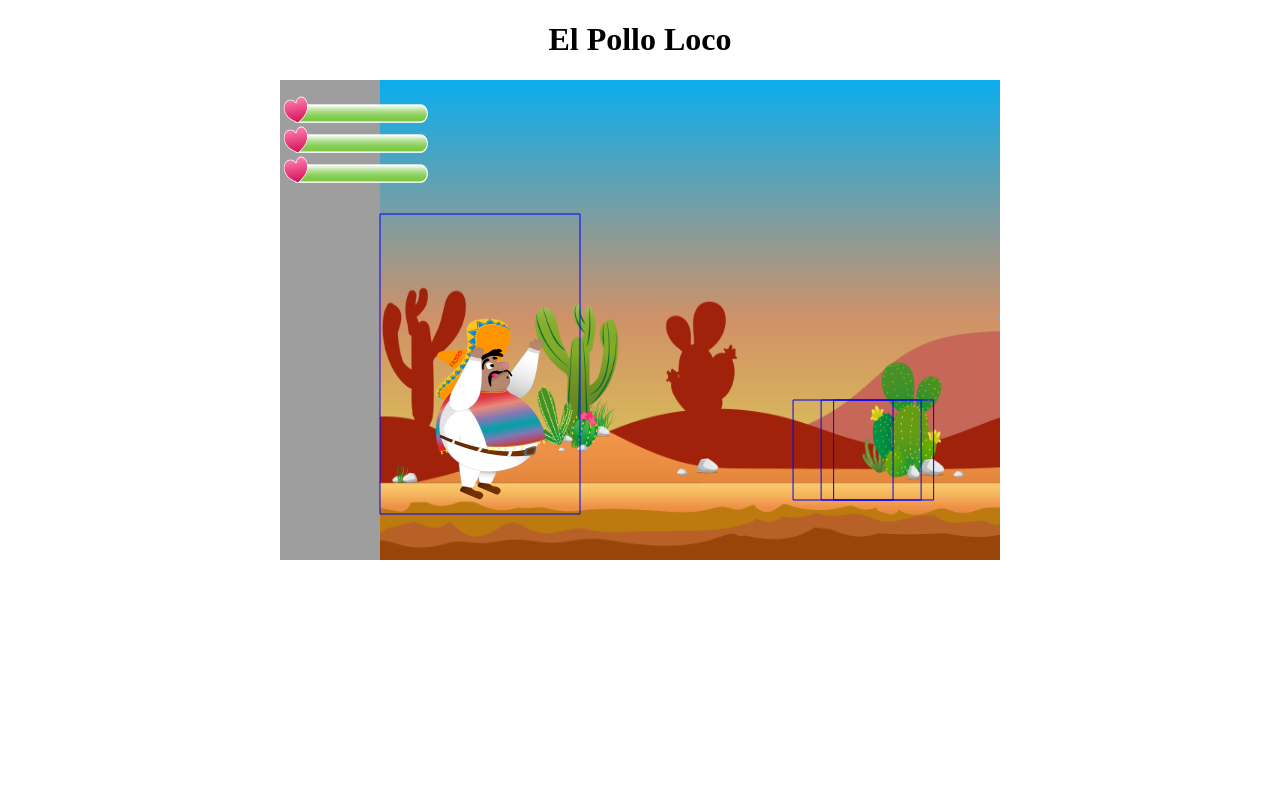
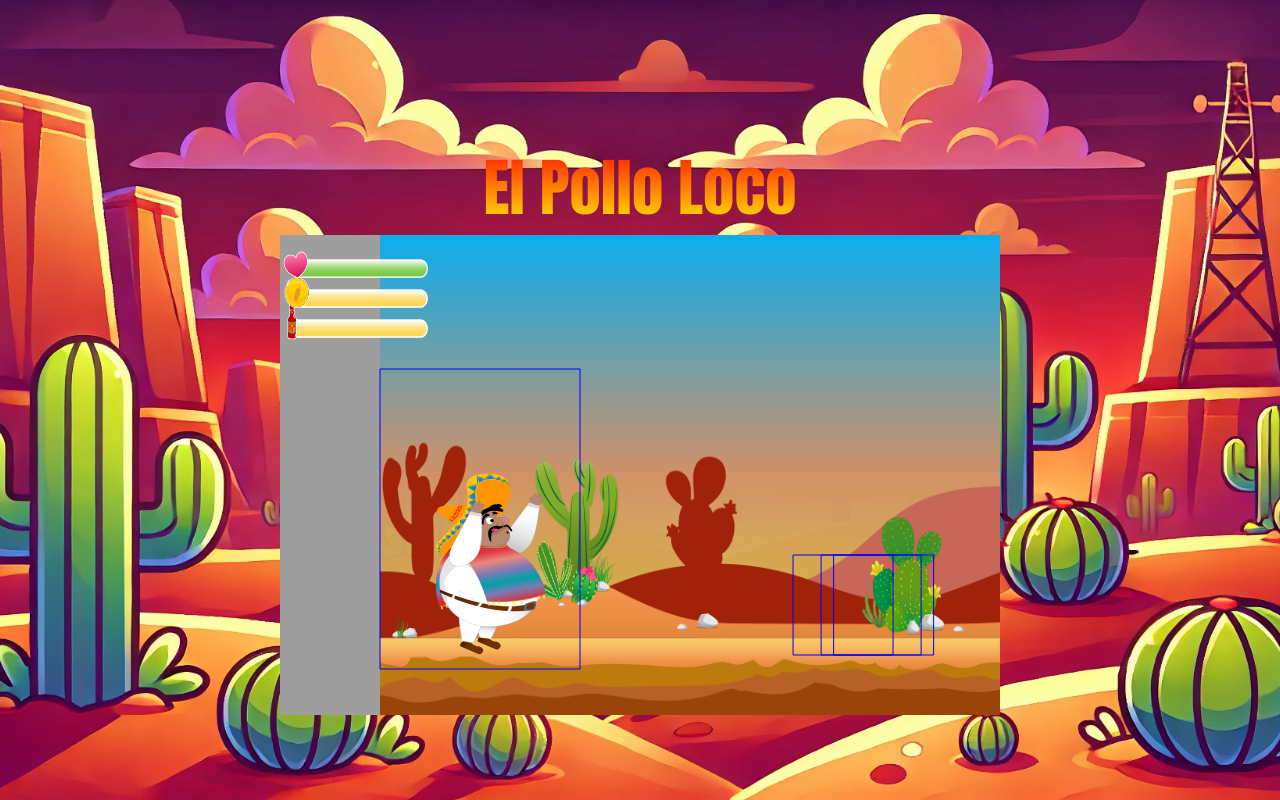
Before and after one commit to DomCamillo/El-Pollo-Loco, a plain HTML site: page index.html in a window 1280 px wide. Drawn offline with Linux system fonts and the light colour scheme; animation ran at ten frames a second.

Commit message:
StatusBar fix

```diff
--- a/index.html
+++ b/index.html
@@ -9,12 +9,14 @@
     <script src="models/drawable-object.class.js"></script>
     <script src="models/movable-object.class.js"></script>
     <script src="models/keyboard.class.js"></script>
-    <script src="models/statusbar.class.js"></script>
     <script src="models/character.class.js"></script>
+    <script src="models/statusbar-health.class.js"></script>
+    <script src="models/statusbar-coin.class.js"></script>
+    <script src="models/statusbar-bottle.class.js"></script>
     <script src="models/chicken.class.js"></script>
     <script src="models/smallChicken.class.js"></script>
     <script src="models/endboss.class.js"></script>
-    <script src="models/items.class.js"></script>
+    <script src="models/coin.class.js"></script>
     <script src="models/throwable-items.class.js"></script>
     <script src="models/cloud.class.js"></script>
     <script src="models/backdrop.class.js"></script>
@@ -25,8 +27,9 @@
 
     <script src="js/game.js"></script>
 </head>
-<body onload="init()">
-    <h1>El Pollo Loco</h1>
+<body  onload="init()">
+
+    <h1 class="title">El Pollo Loco</h1>
 
     <canvas id="canvas" width="720" height="480">
 
--- a/models/drawable-object.class.js
+++ b/models/drawable-object.class.js
@@ -36,7 +36,13 @@ class DrawableObject {
 
 
     draw(ctx){
-        ctx.drawImage(this.img, this.x, this.y, this.width, this.height);
+        try{
+            ctx.drawImage(this.img, this.x, this.y, this.width, this.height);
+        } catch(e){
+            console.log('Error loading image', e)
+            console.log('this image could not load ', this.img.src)
+        }
+
     }
 
 
--- /dev/null
+++ b/models/statusbar-bottle.class.js
@@ -0,0 +1,23 @@
+class statusBarBottles extends StatusbarHealth{
+
+
+    imagesStatsBottle = [
+        'img/7_statusbars/1_statusbar/3_statusbar_bottle/orange/0.png',
+        'img/7_statusbars/1_statusbar/3_statusbar_bottle/orange/20.png',
+        'img/7_statusbars/1_statusbar/3_statusbar_bottle/orange/40.png',
+        'img/7_statusbars/1_statusbar/3_statusbar_bottle/orange/60.png',
+        'img/7_statusbars/1_statusbar/3_statusbar_bottle/orange/80.png',
+        'img/7_statusbars/1_statusbar/3_statusbar_bottle/orange/100.png',
+    ];
+
+
+    constructor(){
+        super().loadImage(this.imagesStatsBottle[0]);
+
+        /* this.setPercentage(100,) */
+
+
+
+    }
+
+}
--- /dev/null
+++ b/models/statusbar-coin.class.js
@@ -0,0 +1,23 @@
+class StatusbarCoin extends StatusbarHealth{
+
+    imagesStatsCoin = [
+        'img/7_statusbars/1_statusbar/1_statusbar_coin/blue/0.png',
+        'img/7_statusbars/1_statusbar/1_statusbar_coin/blue/20.png',
+        'img/7_statusbars/1_statusbar/1_statusbar_coin/blue/40.png',
+        'img/7_statusbars/1_statusbar/1_statusbar_coin/blue/60.png',
+        'img/7_statusbars/1_statusbar/1_statusbar_coin/blue/80.png',
+        'img/7_statusbars/1_statusbar/1_statusbar_coin/blue/100.png',
+    ];
+
+
+
+    constructor(){
+        super().loadImage(this.imagesStatsCoin[0])
+
+
+        /* this.setPercentage(100,) */
+
+
+    }
+
+}
--- a/models/statusbar.class.js
+++ b/models/statusbar-health.class.js
@@ -1,4 +1,4 @@
-class Statusbar extends  DrawableObject {
+class StatusbarHealth extends  DrawableObject {
 
 
 
@@ -12,38 +12,20 @@ class Statusbar extends  DrawableObject {
         'img/7_statusbars/1_statusbar/2_statusbar_health/green/100.png',
     ];
 
-    imagesStatsCoin = [
-        'img/7_statusbars/1_statusbar/1_statusbar_coin/blue/0.png',
-        'img/7_statusbars/1_statusbar/1_statusbar_coin/blue/20.png',
-        'img/7_statusbars/1_statusbar/1_statusbar_coin/blue/40.png',
-        'img/7_statusbars/1_statusbar/1_statusbar_coin/blue/60.png',
-        'img/7_statusbars/1_statusbar/1_statusbar_coin/blue/80.png',
-        'img/7_statusbars/1_statusbar/1_statusbar_coin/blue/100.png',
-    ];
 
-    imagesStatsBottle = [
-        'img/7_statusbars/1_statusbar/3_statusbar_bottle/orange/0.png',
-        'img/7_statusbars/1_statusbar/3_statusbar_bottle/orange/20.png',
-        'img/7_statusbars/1_statusbar/3_statusbar_bottle/orange/40.png',
-        'img/7_statusbars/1_statusbar/3_statusbar_bottle/orange/60.png',
-        'img/7_statusbars/1_statusbar/3_statusbar_bottle/orange/80.png',
-        'img/7_statusbars/1_statusbar/3_statusbar_bottle/orange/100.png',
-    ];
 
 
 
     percentage = 100;
 
     constructor(){
-        super()
-        this.loadImages(this.imagesStatsHealth)
-        this.loadImages(this.imagesStatsCoin)
-        this.loadImages(this.imagesStatsBottle)
-        this.setPercentage(100)
+        super().loadImages(this.imagesStatsHealth);
+
+        this.setPercentage(100,)
         this.x = -100;
         this.y = 0;
-       this.width = 150;
-       this.height = 50;
+        this.width = 150;
+        this.height = 50;
 
 
     }
@@ -83,18 +65,4 @@ class Statusbar extends  DrawableObject {
 
 
     }
-
-
-
-
-
-
-
-
-
-
-
-
-
-
-}
+        }
--- a/models/world.class.js
+++ b/models/world.class.js
@@ -7,9 +7,10 @@ class World {
     camera_x = 0;
     trowableObjects = [];
 
- statusBarHealth = new Statusbar(this.iamgesStatsHealth)
- statusBarCoins = new Statusbar(this.imagesStatsCoin);
- statusBarBottles = new Statusbar(this.imagesStatsBottle);
+    bottleBar = new statusBarBottles();
+    healthBar = new StatusbarHealth();
+    coinBar = new StatusbarCoin();
+
 
 
        constructor(canvas, keyboard, ){
@@ -48,7 +49,7 @@ class World {
          if(this.character.isColliding(enemy)) {
 
            this.character.hitDetection();
-        this.statusBarHealth.setPercentage(this.character.health)
+           this.healthBar.setPercentage(this.character.health)
 
          }
         });
@@ -61,29 +62,35 @@ class World {
            this.ctx.clearRect(0, 0, this.canvas.width, this.canvas.height); // canvas wird gelöscht
            this.ctx.translate(this.camera_x, 0);
 
-           this.statusBarHealth.x = this.character.x -100;
-           this.statusBarCoins.x = this.character.x -100 ;
-           this.statusBarCoins.y = +30 ;
-           this.statusBarBottles.x = this.character.x - 100;
-           this.statusBarBottles.y =  + 60;
+
 
 
            this.addObjectsToMap(this.level.clouds);
-        this.addObjectsToMap(this.level.backdrops);// elemnte werden zum canvis hinzugefügt
+           this.addObjectsToMap(this.level.backdrops);
+           this.addToMap(this.healthBar);                                                // elemnte werden zum canvis hinzugefügt
+           this.addToMap(this.bottleBar)                                     // reih enfolge bestimmt den z-index
+           this.addToMap(this.coinBar)                                     // reih enfolge bestimmt den z-index
            this.addToMap(this.character);
-        this.addToMap(this.statusBarCoins);
-        this.addToMap(this.statusBarBottles);        // reihenfolge bestimmt den z-index
-        this.addToMap(this.statusBarHealth);
            this.addObjectsToMap(this.level.Coin);
            this.addObjectsToMap(this.level.Bottle);
            this.addObjectsToMap(this.level.enemies);
            this.ctx.translate(-this.camera_x, 0);        // Draw() wird immer aufgerufen .this kann nicht in dieser funktion verwendet
+           this.setStatusbar();
+
                                               // werden darum wird this in eine varibale geschpeichert
            let self = this;
            requestAnimationFrame(function(){
                self.draw();
            });
 
+       }
+
+       setStatusbar(){
+           this.healthBar.x = this.character.x -100;
+           this.coinBar.x = this.character.x -100 ;
+           this.coinBar.y = + 30 ;
+           this.bottleBar.x = this.character.x - 100;
+           this.bottleBar.y =  + 60;
        }
 
 
--- a/style.css
+++ b/style.css
@@ -4,9 +4,48 @@ body{
     flex-direction: column;
     align-items: center;
     margin: 0;
+    background-image: url('img/my_images/background1.webp');
+    background-size: cover;
+    background-position: center;
+    background-repeat: no-repeat;
+}
+
+.backgroundImg{
+    z-index: -1;
 }
 
 
 canvas{
+   position: relative;
+   top: 140px;
+    display: block;
     background-image: linear-gradient(rgb(10, 173, 238), rgb(209, 145, 103), rgba(221, 224, 43, 0.849));
 }
+
+.title{
+    position: relative;
+    top: 140px;
+    margin: 0;
+    font-size: 63px;
+    font-weight: bold;
+    background: linear-gradient(to bottom, red, yellow);
+    -webkit-background-clip: text;
+    color: transparent;
+    font-family: Impact, Haettenschweiler, 'Arial Narrow Bold', sans-serif;
+
+}
+
+@media only screen and (max-width: 720px){
+    canvas{
+        width: 100%;
+    }
+}
+
+
+
+
+@media only screen and (max-height: 480px){
+    canvas{
+        height: 100vh;
+    }
+}
```
Also changed, not shown: models/movable-object.class.js (+0 -16 lines), img/my_images/background.webp (added), img/my_images/background1.webp (added), models/coin.class.js (renamed from models/items.class.js). Lines whose indentation alone changed are shown as unchanged.
